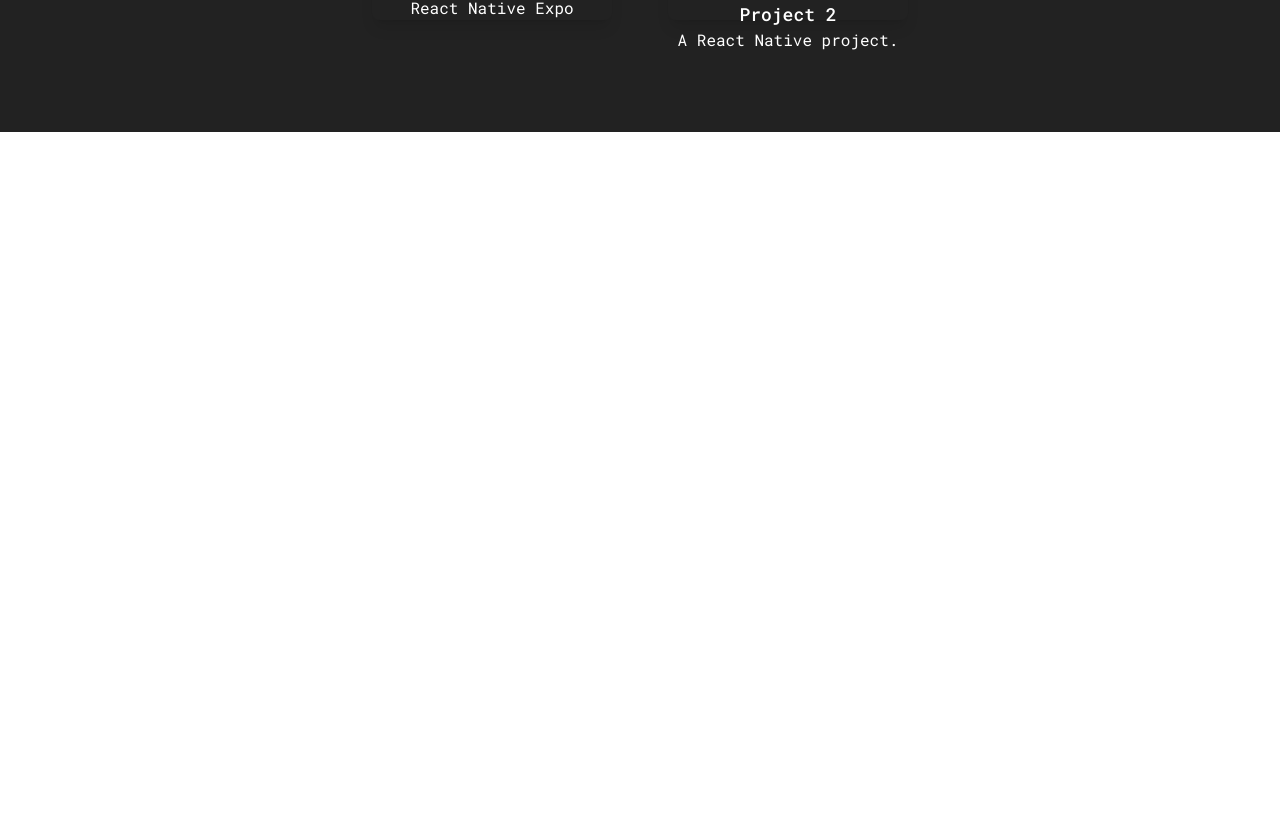
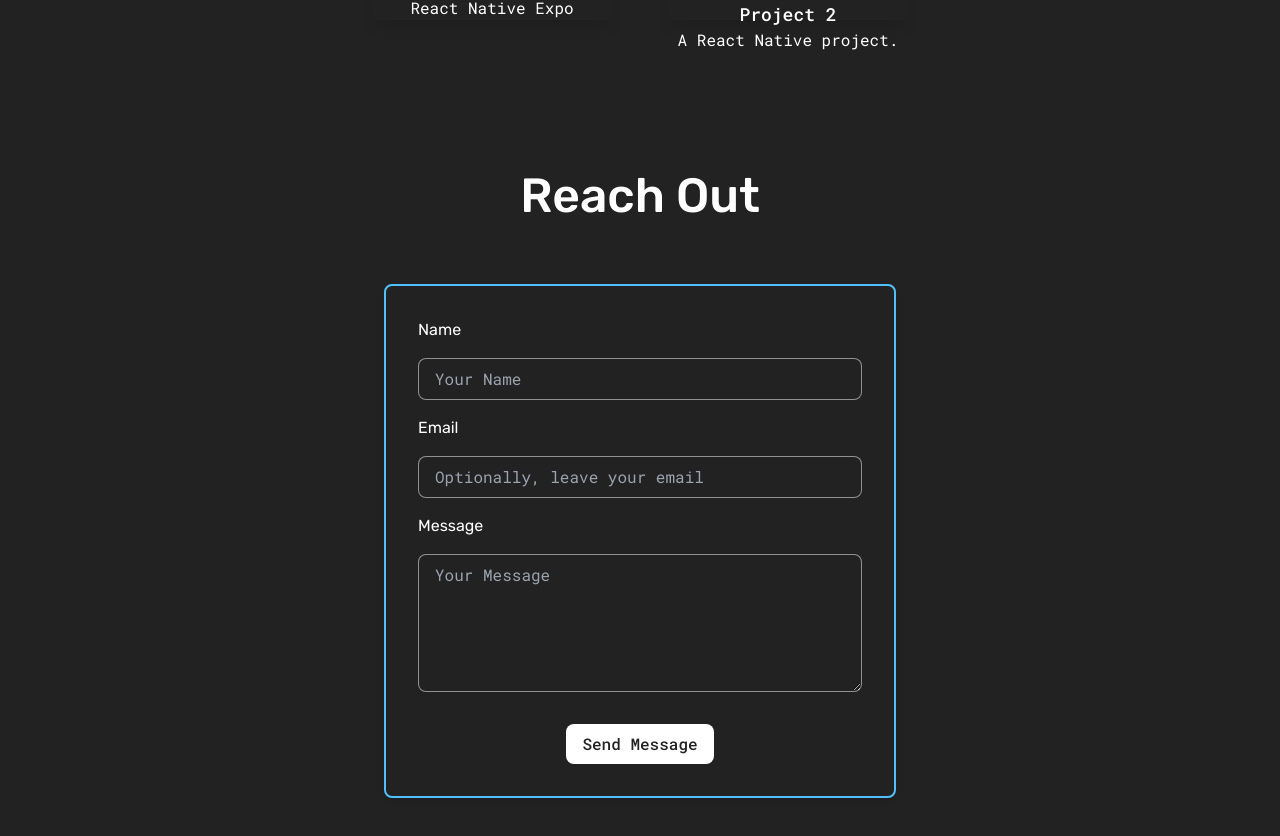
Before and after one commit to RamezzE/Portfolio, a React (Vite) app: page / in a window 1280 px wide. Shown: the part 1100-1936 px from the top of the page. Before the commit the page ends 1232 px from the top, so only its background shows below. Built offline with nearby package versions, Linux system fonts and the light colour scheme.

Commit message:
feat: add Contact form in Home page

```diff
--- a/src/index.css
+++ b/src/index.css
@@ -18,7 +18,8 @@
   transform: rotateY(180deg);
 }
 
-  .flip-card-front, .flip-card-back {
+.flip-card-front,
+.flip-card-back {
   position: absolute;
   width: 100%;
   height: 100%;
@@ -29,3 +30,10 @@
 .flip-card-back {
   transform: rotateY(180deg);
 }
+
+input:focus, textarea:focus {
+  outline: none; /* Remove default outline */
+  border-color: #51bfff; /* Replace focus:border-secondary */
+  background-color: #222222; /* Optional: Change background color on focus */
+  border-width: 2px;
+}
--- a/src/pages/Home/Home.jsx
+++ b/src/pages/Home/Home.jsx
@@ -1,11 +1,14 @@
 import Hero from './sections/Hero';
 import Projects from './sections/Projects';
+import Contact from './sections/Contact'
+
 const Home = () => {
 
   return (
     <div className="w-full">
       <Hero />
       <Projects />
+      <Contact />
     </div>
   );
 };
--- /dev/null
+++ b/src/pages/Home/sections/Contact.jsx
@@ -0,0 +1,139 @@
+import { useState } from "react";
+import { motion } from "framer-motion";
+import useOnScreen from "../../../components/useOnScreen";
+
+const ContactForm = () => {
+  const [form, setForm] = useState({ name: "", email: "", message: "" });
+  const [submitted, setSubmitted] = useState(false);
+
+  const [titleRef, isTitleVisible] = useOnScreen({ threshold: 0.5 });
+
+  const containerVariants = {
+    hidden: { opacity: 0, y: 50 },
+    visible: {
+      opacity: 1,
+      y: 0,
+      transition: { duration: 0.7, staggerChildren: 0.1 },
+    },
+  };
+
+  const itemVariants = {
+    hidden: { opacity: 0, y: 50 },
+    visible: {
+      opacity: 1,
+      y: 0,
+      transition: { duration: 0.7 },
+    },
+  };
+
+  const handleChange = (e) => {
+    const { name, value } = e.target;
+    setForm({ ...form, [name]: value });
+  };
+
+  const handleSubmit = (e) => {
+    e.preventDefault();
+    // Implement email submission logic here (EmailJS, Formspree, etc.)
+    setSubmitted(true);
+    console.log(form);
+  };
+
+  return (
+    <motion.section
+      id="contact"
+      className="flex flex-col justify-center items-center p-5 md:p-10 gap-10 my-16"
+      initial="hidden"
+      animate={isTitleVisible ? "visible" : "hidden"}
+      variants={containerVariants}
+    >
+      <motion.h1
+        ref={titleRef}
+        className="text-primary font-rubik font-medium text-4xl sm:text-5xl mb-6"
+        variants={itemVariants}
+      >
+        Reach Out
+      </motion.h1>
+
+      {!submitted ? (
+        <motion.form
+          onSubmit={handleSubmit}
+          className="w-full max-w-lg p-8 rounded-lg shadow-md flex flex-col gap-4 border-2 border-secondary"
+          variants={itemVariants}
+        >
+          <div className="flex flex-col gap-2">
+            <label
+              htmlFor="name"
+              className=" text-primary font-rubik mb-2"
+            >
+              Name
+            </label>
+            <input
+              type="text"
+              name="name"
+              id="name"
+              placeholder="Your Name"
+              value={form.name}
+              onChange={handleChange}
+              className="w-full px-4 py-2 text-primary font-robotoMono bg-bgColor outline-none rounded-lg border-[1px] border-primary/50 hover:border-secondary hover:border-2"
+              required
+            />
+
+          </div>
+          <div className="flex flex-col gap-2">
+            <label
+              htmlFor="email"
+              className=" text-primary font-rubik mb-2"
+            >
+              Email
+            </label>
+            <input
+              type="email"
+              name="email"
+              id="email"
+              placeholder="Optionally, leave your email"
+              value={form.email}
+              onChange={handleChange}
+              className="w-full px-4 py-2 text-primary font-robotoMono bg-bgColor outline-none rounded-lg border-[1px] border-primary/50 hover:border-secondary hover:border-2"
+            />
+          </div>
+          <div className="flex flex-col gap-2 mb-4">
+            <label
+              htmlFor="message"
+              className=" text-primary font-rubik mb-2"
+            >
+              Message
+            </label>
+            <textarea
+              name="message"
+              id="message"
+              placeholder="Your Message"
+              rows="5"
+              value={form.message}
+              onChange={handleChange}
+              className="w-full px-4 py-2 text-primary font-robotoMono bg-bgColor outline-none rounded-lg border-[1px] border-primary/50 hover:border-secondary hover:border-2"
+              required
+            />
+          </div>
+          <motion.button
+            type="submit"
+            className="bg-primary text-bgColor font-robotoMono font-medium py-2 px-4 rounded-lg mx-auto"
+            whileHover={{ scale: 1.05, backgroundColor: "#51bfff" }}
+            transition={{ duration: 0.3 }}
+          >
+            Send Message
+          </motion.button>
+        </motion.form>
+      ) : (
+        <motion.div
+          className="w-full max-w-lg p-8 rounded-lg shadow-md text-center border-secondary border-2"
+          variants={itemVariants}
+        >
+          <h2 className="text-2xl text-secondary font-medium font-rubik mb-4">Thank you!</h2>
+          <p className="text-primary font-robotoMono">Your message has been successfully sent. I{"'"}ll get back to you as soon as possible.</p>
+        </motion.div>
+      )}
+    </motion.section>
+  );
+};
+
+export default ContactForm;
```
Lines whose indentation alone changed are shown as unchanged.
